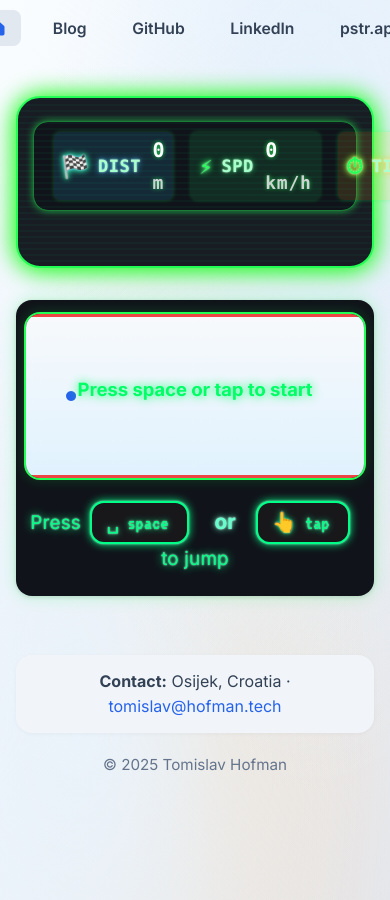
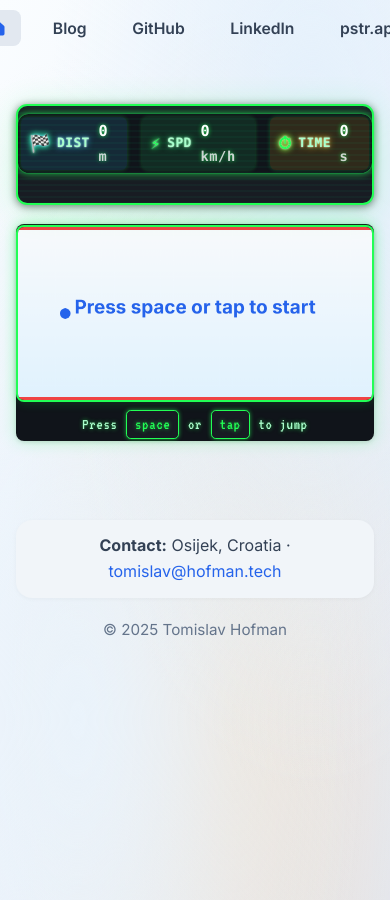
Before and after one commit to tomislavhofman/tomislavhofman.github.io, a Jekyll site: the page built from index.html, in a window 390 px wide. Built offline with Jekyll 4.4.1, drawn with Linux system fonts in a browser that asks for light colours.

Commit message:
Revert "Update look & feel."
This reverts commit 9e8302535bbe9727902f54a9f1e54215a286bf02.

```diff
--- a/css/custom.css
+++ b/css/custom.css
@@ -642,14 +642,13 @@ button:hover, .btn:hover {
   display: block;
 }
 .retro-ui-hint {
-  font-size: 1.18rem;
-  margin-top: 1.1em;
-  margin-bottom: 0.7em;
-  letter-spacing: 0.01em;
-  color: #00ff88;
-  text-shadow: 0 0 8px #00ff88, 0 0 2px #fff;
   text-align: center;
-  user-select: none;
+  margin-top: 0.5em;
+  color: #aaffcc;
+  font-size: 1em;
+  font-family: 'VT323', 'Fira Mono', 'Menlo', monospace;
+  letter-spacing: 0.04em;
+  text-shadow: 0 0 4px #22ff5599;
 }
 .key {
   display: inline-block;
@@ -663,41 +662,102 @@ button:hover, .btn:hover {
   font-family: inherit;
   box-shadow: 0 0 4px #22ff5599;
 }
-.key.control-tag {
-  display: inline-block;
-  font-size: 1.25rem;
-  font-family: 'VT323', 'Fira Mono', monospace;
-  background: #18181b;
-  color: #00ff88;
+.retro-highscore-list {
+  background: #10141a;
   border-radius: 0.7em;
-  padding: 0.18em 0.9em 0.18em 0.7em;
-  margin: 0 0.5em 0 0.2em;
-  box-shadow: 0 0 8px #00ff88, 0 0 2px #fff;
-  text-shadow: 0 0 6px #00ff88, 0 0 2px #fff;
-  border: 2px solid #00ff88;
-  transition: box-shadow 0.2s, border 0.2s;
-  cursor: default;
+  box-shadow: 0 0 8px #22ff55cc, 0 0 1px #22ff55;
+  padding: 0.7em 1em 0.7em 1em;
+  margin: 0 auto;
+  max-width: 340px;
+  color: #22ff55;
+  font-family: 'VT323', 'Fira Mono', 'Menlo', monospace;
+  font-size: 1.1em;
+  text-align: center;
+  letter-spacing: 0.04em;
+  text-shadow: 0 0 6px #22ff55cc, 0 0 2px #22ff55;
 }
-.key.control-tag:focus {
-  outline: 2px solid #66ffcc;
-  box-shadow: 0 0 12px #66ffcc, 0 0 2px #fff;
+.highscore-title {
+  font-size: 1.1em;
+  color: #aaffcc;
+  margin-bottom: 0.2em;
+  letter-spacing: 0.06em;
+  text-shadow: 0 0 6px #22ff55cc;
 }
-.key-separator {
-  margin: 0 0.5em;
-  color: #66ffcc;
+.highscore-ol {
+  list-style: none;
+  padding: 0;
+  margin: 0.2em 0 0 0;
+}
+.highscore-ol li {
+  background: rgba(34,255,85,0.09);
+  border-radius: 0.4em;
+  margin: 0.15em 0;
+  padding: 0.1em 0.5em;
+  color: #fff;
   font-weight: bold;
-  font-size: 1.1em;
-  text-shadow: 0 0 6px #66ffcc, 0 0 2px #fff;
+  text-shadow: 0 0 4px #22ff55cc;
+  font-size: 1.05em;
 }
-@media (prefers-color-scheme: dark) {
-  .key.control-tag {
-    background: #23272f;
-    color: #00ff88;
-    border-color: #00ff88;
-    box-shadow: 0 0 10px #00ff88, 0 0 2px #fff;
+@media (max-width: 700px) {
+  .retro-console {
+    padding: 1em 0.2em 1.2em 0.2em;
+    max-width: 99vw;
   }
-  .retro-ui-hint {
-    color: #00ff88;
-    text-shadow: 0 0 10px #00ff88, 0 0 2px #fff;
+  .retro-ui-bar, .retro-highscore-list {
+    font-size: 1em;
+    padding: 0.4em 0.5em;
+  }
+  .retro-game-container {
+    padding: 0.3em 0.1em 0.3em 0.1em;
   }
 }
+@media (max-width: 480px) {
+  .retro-console {
+    border-radius: 0.7em;
+    padding: 0.5em 0.05em 0.7em 0.05em;
+  }
+  .retro-ui-bar, .retro-highscore-list {
+    font-size: 0.95em;
+    padding: 0.2em 0.2em;
+  }
+  .retro-game-container {
+    border-radius: 0.5em;
+    padding: 0.1em 0.01em 0.1em 0.01em;
+  }
+  #dino-game {
+    border-radius: 0.5em;
+  }
+}
+
+.game-card-wrapper {
+  max-width: 40rem;
+  margin: 2.5em auto 0 auto;
+  padding: 0;
+  display: flex;
+  flex-direction: column;
+  align-items: center;
+}
+.game-card-wrapper .retro-console {
+  width: 100%;
+  box-sizing: border-box;
+  margin-bottom: 2.5em;
+  box-shadow: 0 4px 32px #22ff5533, 0 1.5px 8px #0008;
+  border: 2.5px solid #22ff55;
+  background: #181c23;
+}
+@media (max-width: 700px) {
+  .game-card-wrapper {
+    max-width: 99vw;
+    margin-top: 1.2em;
+  }
+  .game-card-wrapper .retro-console {
+    border-radius: 0.7em;
+    margin-bottom: 1.2em;
+  }
+}
+@media (max-width: 480px) {
+  .game-card-wrapper {
+    max-width: 100vw;
+    margin-top: 0.5em;
+  }
+}
--- a/index.html
+++ b/index.html
@@ -40,13 +40,7 @@ title: Tomislav Hofman
   <div id="score-tracker" class="retro-score-bar retro-ui-bar"></div>
   <div id="dino-game-container" class="retro-game-container">
       <canvas id="dino-game" width="600" height="150"></canvas>
-      <div class="retro-ui-hint" aria-label="Game controls: Press space or tap to jump">
-        Press
-        <span class="key control-tag" aria-label="Press space key" tabindex="0">␣ space</span>
-        <span class="key-separator">or</span>
-        <span class="key control-tag" aria-label="Tap screen or click" tabindex="0">👆 tap</span>
-        to jump
-      </div>
+      <div class="retro-ui-hint">Press <span class="key">space</span> or <span class="key">tap</span> to jump</div>
   </div>
   <div id="highscore-list" class="retro-highscore-list"></div>
 </div>
@@ -396,23 +390,10 @@ title: Tomislav Hofman
 
         function drawStartScreen() {
             ctx.save();
-            // Neon green gradient for text
-            const grad = ctx.createLinearGradient(0, height/2 - 32, 0, height/2 + 32);
-            grad.addColorStop(0, '#00FF66');
-            grad.addColorStop(1, '#00FFB2');
+            ctx.fillStyle = '#2563eb';
             ctx.font = 'bold 32px Inter, Arial, sans-serif';
             ctx.textAlign = 'center';
-            ctx.shadowColor = '#00FF66';
-            ctx.shadowBlur = 18;
-            ctx.fillStyle = grad;
-            // Animate pulse: scale up/down every 1.5s
-            const t = (performance.now() % 1500) / 1500;
-            const scale = 1 + 0.05 * Math.sin(t * 2 * Math.PI);
-            ctx.save();
-            ctx.translate(width / 2, height / 2);
-            ctx.scale(scale, scale);
-            ctx.fillText('Press space or tap to start', 0, 0);
-            ctx.restore();
+            ctx.fillText('Press space or tap to start', width / 2, height / 2);
             ctx.restore();
         }
 
```
